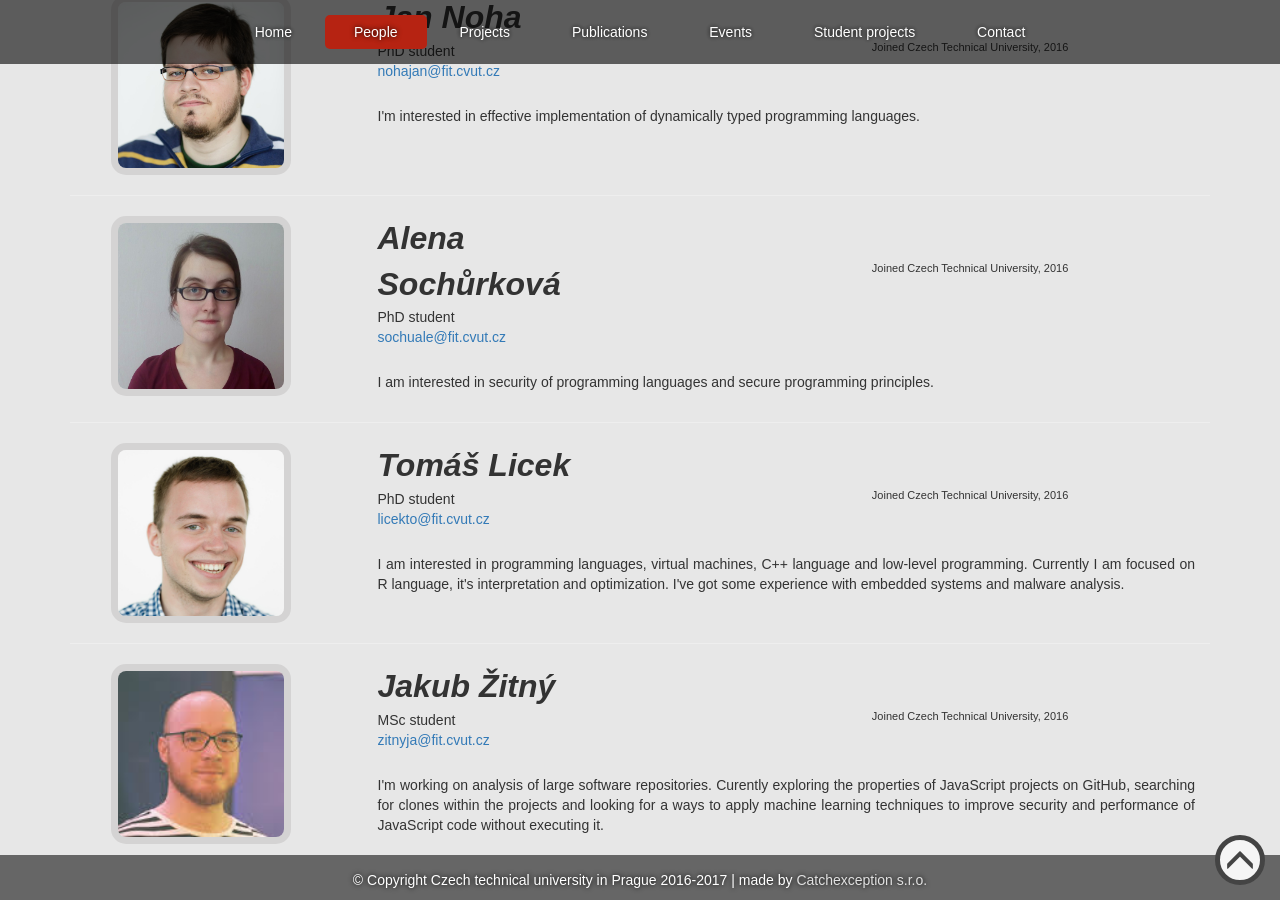
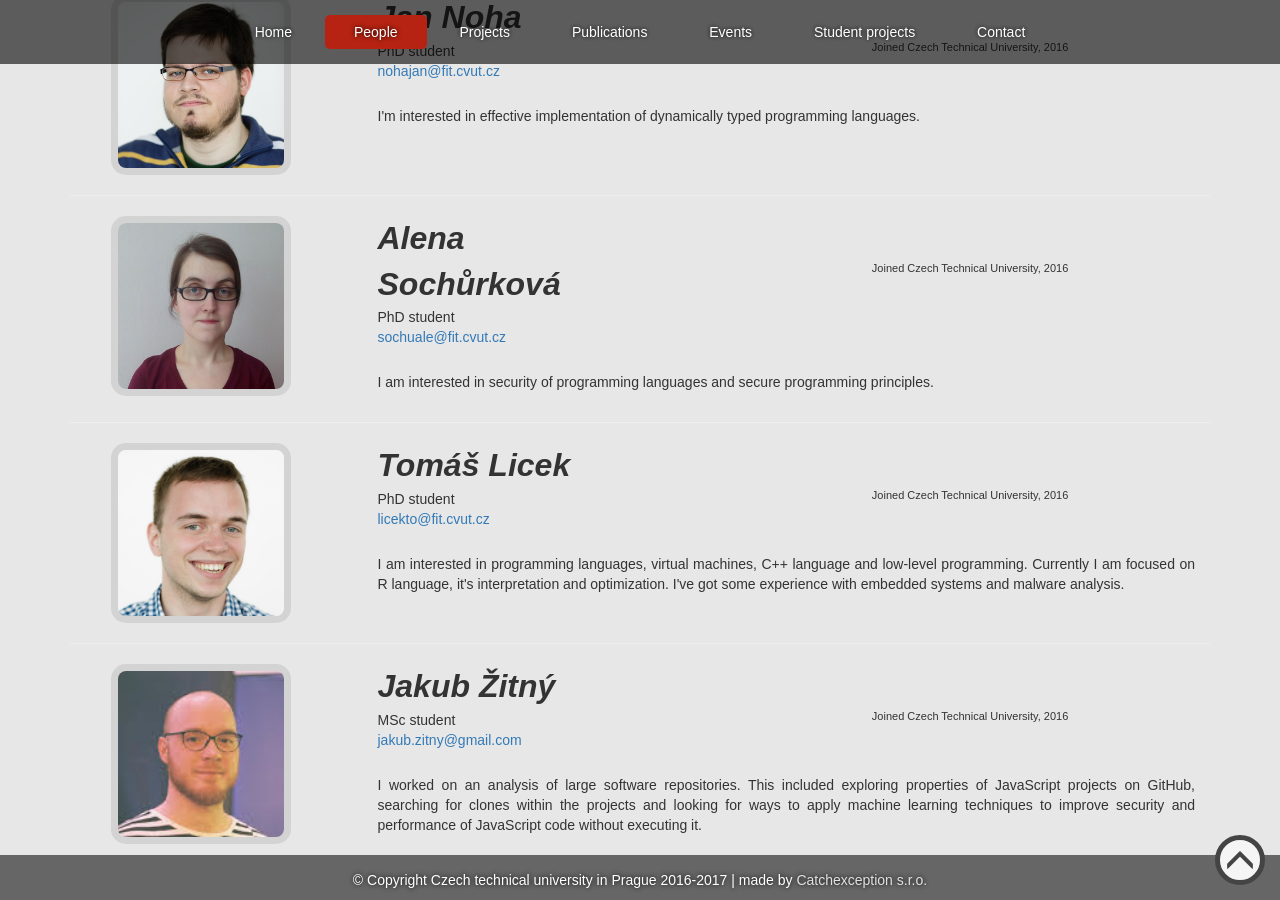
Before and after one commit to PRL-PRG/prl-prg.github.io, a Jekyll site: the page built from people.md, in a window 1280 px wide and 900 px high, scrolled down 2196 px. Built offline with Jekyll 4.4.1, drawn with Linux system fonts in a browser that asks for light colours.

Commit message:
Updated Jakub's profile

```diff
--- a/people.md
+++ b/people.md
@@ -102,10 +102,10 @@ people:
     name: Jakub Žitný
     photo: jakub_zitny.jpg
     title: MSc student
-    email: zitnyja@fit.cvut.cz
+    email: jakub.zitny@gmail.com
     bio:
     - Joined Czech Technical University, 2016
-    note: "I'm working on analysis of large software repositories. Curently exploring the properties of JavaScript projects on GitHub, searching for clones within the projects and looking for a ways to apply machine learning techniques to improve security and performance of JavaScript code without executing it."
+    note: "I worked on an analysis of large software repositories. This included exploring properties of JavaScript projects on GitHub, searching for clones within the projects and looking for ways to apply machine learning techniques to improve security and performance of JavaScript code without executing it."
 
   - type: admin
     name: Lucie Lerch
```
